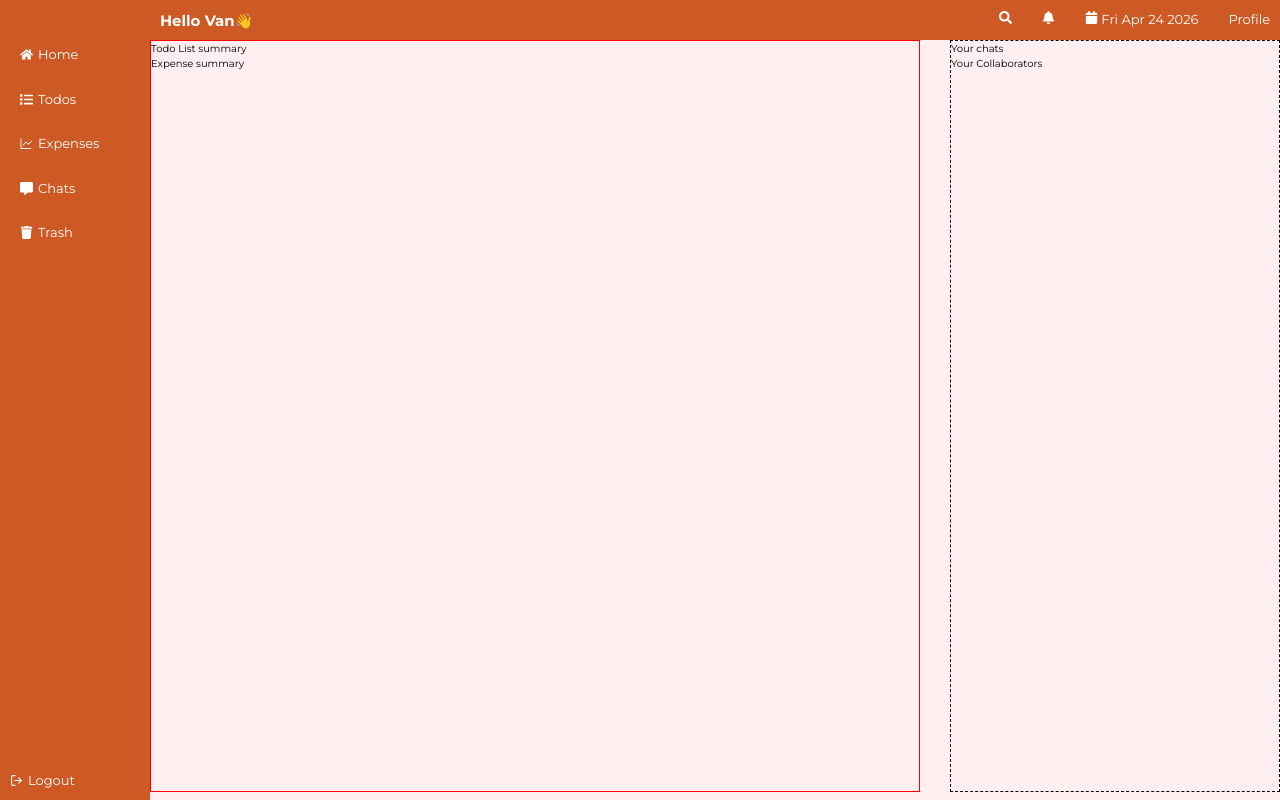
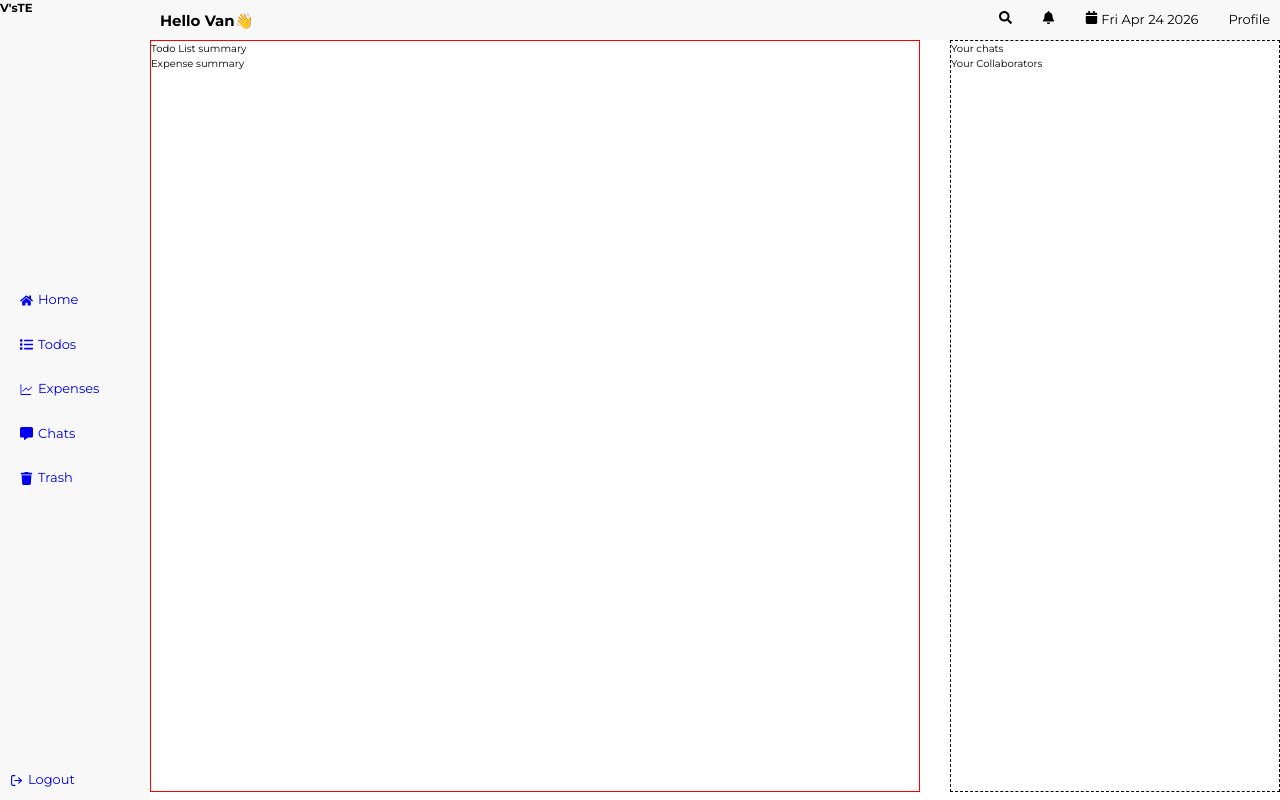
Before and after one commit to Fuangi/todo-expense, a React (Vite) app: page /dashboard in a window 1280 px wide. Built offline with nearby package versions, Linux system fonts and the light colour scheme.

Commit message:
Changed the color of the dashboard top and side nav from orange to grey

```diff
--- a/src/components/dashboard/DashSideNav.jsx
+++ b/src/components/dashboard/DashSideNav.jsx
@@ -8,11 +8,15 @@ import { Link } from "react-router-dom";
 function DashSideNav() {
   return (
     <aside className="dash-side-nav">
+      <div className="side-logo">
+        <h3>V'sTE</h3>
+      </div>
       <nav className="navbar">
         <ul>
           <li>
             <Link>
-              <FaHome />Home
+              <FaHome />
+              Home
             </Link>
           </li>
           <li>
--- a/src/styles/components/dashboard/_dash_layout.scss
+++ b/src/styles/components/dashboard/_dash_layout.scss
@@ -10,7 +10,6 @@
 
     .main-content {
       flex: 1;
-      background-color: $primaryPink;
     }
   }
 }
--- a/src/styles/components/dashboard/_dash_sidenav.scss
+++ b/src/styles/components/dashboard/_dash_sidenav.scss
@@ -8,7 +8,7 @@
   flex-direction: column;
   justify-content: space-between;
 
-  background-color: $tertiaryOrange;
+  background-color: #f8f8f8;
 
   .navbar {
     font-size: 1.3rem;
@@ -23,7 +23,6 @@
         display: flex;
         align-items: center;
         gap: 0.5rem;
-        color: $white-100;
       }
     }
   }
@@ -37,7 +36,6 @@
       display: flex;
       align-items: center;
       gap: 0.5rem;
-      color: $white-100;
     }
   }
 }
--- a/src/styles/components/dashboard/_dash_topnav.scss
+++ b/src/styles/components/dashboard/_dash_topnav.scss
@@ -6,8 +6,7 @@
   display: flex;
   justify-content: space-between;
 
-  background-color: $tertiaryOrange;
-  color: $white-100;
+  background-color: #f8f8f8;
 
   h4 {
     font-size: 1.5rem;
```
